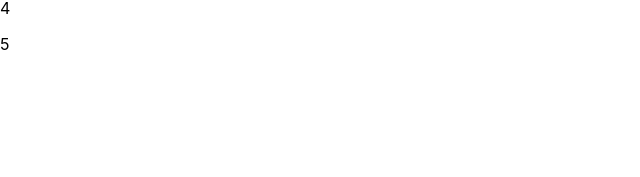
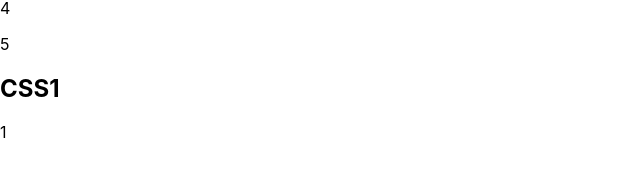
Before and after one commit to safronman/test_git2, a React (Create React App) app: page / in a window 1280 px wide. Shown: the part 407-584 px from the top of the page, without its empty margins (0-640 px from the left). Built offline with nearby package versions, Linux system fonts and the light colour scheme.

Commit message:
css1 - 1

```diff
--- a/src/App.js
+++ b/src/App.js
@@ -22,6 +22,10 @@ function App() {
                 <p>4</p>
                 <p>5</p>
             </section>
+            <section>
+                <h2>CSS1</h2>
+                <span>1</span>
+            </section>
         </div>
 
     );
```
